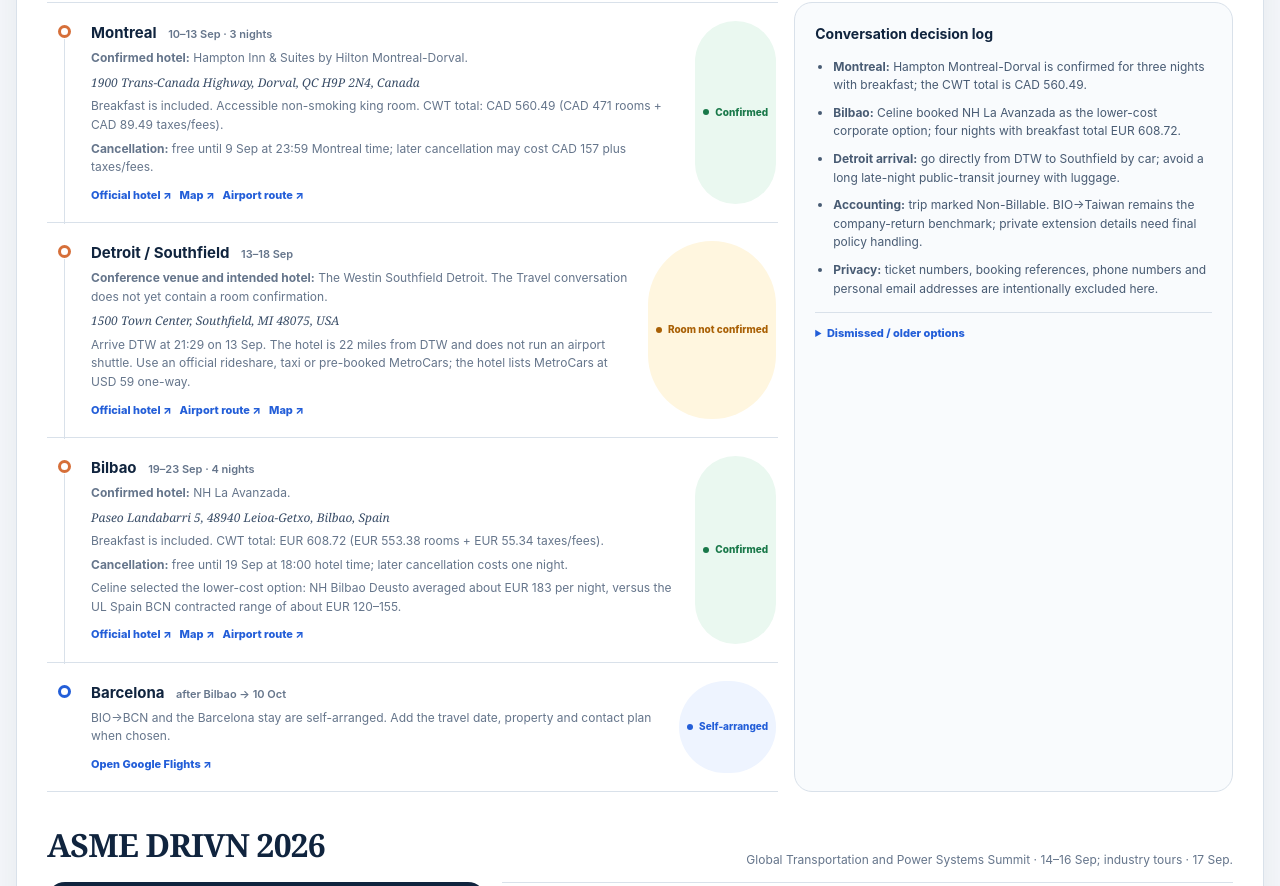
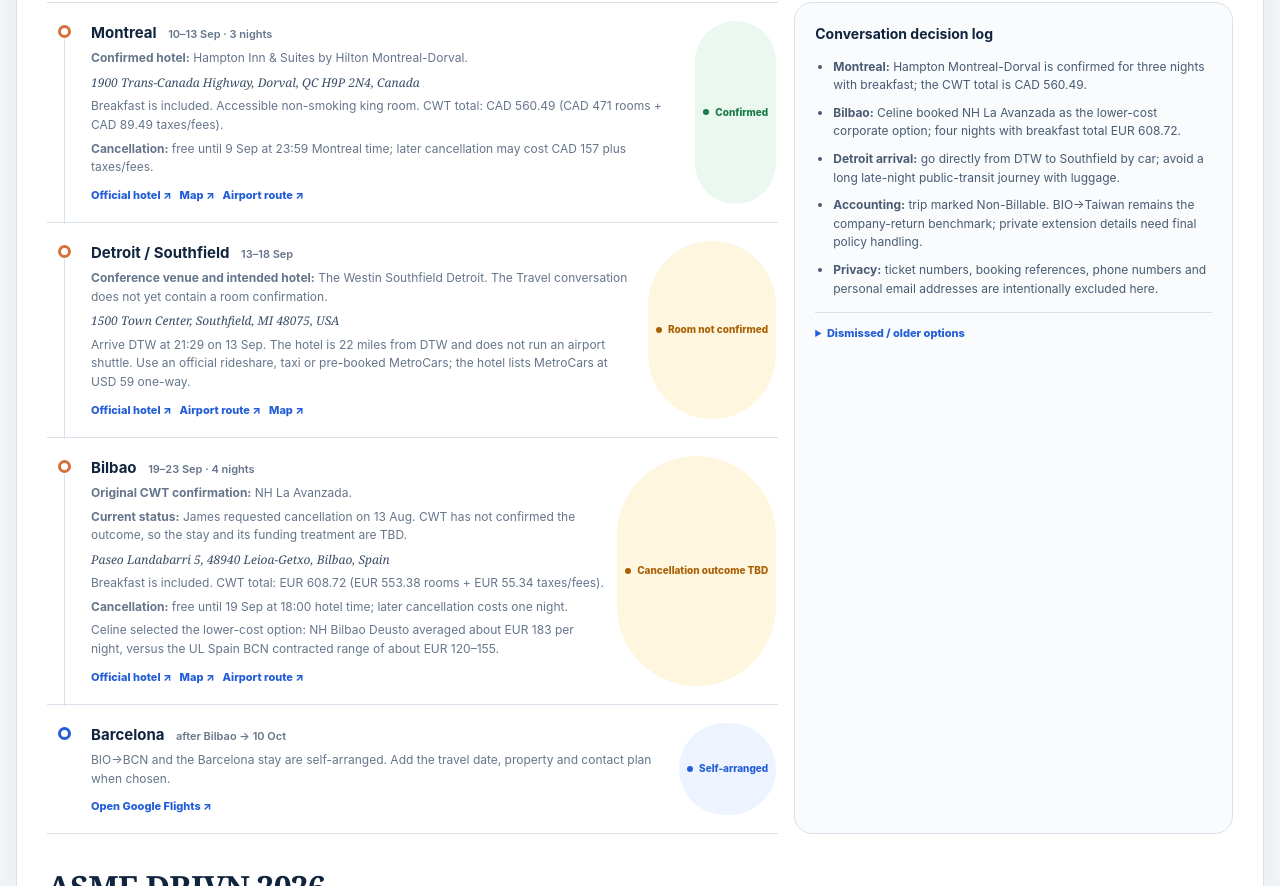
Before and after one commit to EigenJames/montreal-detroit-spain-2026, a plain HTML site: page index.html in a window 1280 px wide. Shown: the part 1722-2608 px from the top of the page. Drawn offline with Linux system fonts and the light colour scheme.

Commit message:
Clarify Bilbao lodging verification status

```diff
--- a/index.html
+++ b/index.html
@@ -489,7 +489,7 @@
             </div>
           </div>
           <div class="journey-footer">
-            <div class="live-status"><i class="pulse"></i><div><strong>Current stage: flights and two hotels confirmed</strong><span>Seven flight segments plus the Montreal and Bilbao stays are confirmed; Westin Southfield and baggage still need verification.</span></div></div>
+            <div class="live-status"><i class="pulse"></i><div><strong>Current stage: flights ticketed; Bilbao lodging under verification</strong><span>Seven flight segments and the Montreal stay are confirmed. CWT has not confirmed the outcome of James’s 13 Aug Bilbao hotel-cancellation request; Detroit lodging and funding treatment remain to be verified.</span></div></div>
             <div class="phase-legend" aria-label="Route phase legend"><span><i></i>Company</span><span><i class="orange"></i>Private</span><span><i class="gray"></i>Return</span></div>
           </div>
         </div>
@@ -566,14 +566,15 @@
               <div class="timeline-pin"><i></i></div>
               <div class="stay-copy">
                 <h3>Bilbao <span class="dates">19–23 Sep · 4 nights</span></h3>
-                <p><strong>Confirmed hotel:</strong> NH La Avanzada.</p>
+                <p><strong>Original CWT confirmation:</strong> NH La Avanzada.</p>
+                <p><strong>Current status:</strong> James requested cancellation on 13 Aug. CWT has not confirmed the outcome, so the stay and its funding treatment are TBD.</p>
                 <address>Paseo Landabarri 5, 48940 Leioa-Getxo, Bilbao, Spain</address>
                 <p>Breakfast is included. CWT total: EUR 608.72 (EUR 553.38 rooms + EUR 55.34 taxes/fees).</p>
                 <p><strong>Cancellation:</strong> free until 19 Sep at 18:00 hotel time; later cancellation costs one night.</p>
                 <p>Celine selected the lower-cost option: NH Bilbao Deusto averaged about EUR 183 per night, versus the UL Spain BCN contracted range of about EUR 120–155.</p>
                 <div class="link-row"><a class="text-link" href="https://www.nh-hotels.com/en/hotel/nh-la-avanzada" target="_blank" rel="noopener">Official hotel ↗</a><a class="text-link" href="https://www.google.com/maps/search/?api=1&amp;query=NH+La+Avanzada+Paseo+Landabarri+5+Leioa" target="_blank" rel="noopener">Map ↗</a><a class="text-link" href="https://www.google.com/maps/dir/?api=1&amp;origin=Bilbao+Airport&amp;destination=NH+La+Avanzada+Leioa" target="_blank" rel="noopener">Airport route ↗</a></div>
               </div>
-              <span class="status approved">Confirmed</span>
+              <span class="status verify">Cancellation outcome TBD</span>
             </article>
 
             <article class="stay-row self">
@@ -919,8 +920,8 @@
         "Flights are selected; ticket receipts and accommodation confirmations are still needed.": "航班已選定；仍需取得電子機票與住宿確認。",
         "Current stage: tickets issued · hotels pending": "目前階段：機票已開立 · 住宿待確認",
         "Seven flight segments are ticketed; accommodation confirmations and baggage verification are still needed.": "七段航班皆已開票；仍需確認住宿與行李額度。",
-        "Current stage: flights and two hotels confirmed": "目前階段：航班與兩間住宿已確認",
-        "Seven flight segments plus the Montreal and Bilbao stays are confirmed; Westin Southfield and baggage still need verification.": "七段航班與蒙特婁、畢爾包住宿皆已確認；Westin Southfield 客房與行李額度仍需核實。",
+        "Current stage: flights ticketed; Bilbao lodging under verification": "目前階段：航班已開票；畢爾包住宿待核實",
+        "Seven flight segments and the Montreal stay are confirmed. CWT has not confirmed the outcome of James’s 13 Aug Bilbao hotel-cancellation request; Detroit lodging and funding treatment remain to be verified.": "七段航班與蒙特婁住宿已確認。CWT 尚未確認 James 於 8 月 13 日提出的畢爾包飯店取消結果；底特律住宿與經費處理仍待核實。",
         "Route phase legend": "旅程階段圖例",
         "Company": "公務",
         "Private": "私人",
@@ -1010,10 +1011,11 @@
         "Map ↗": "地圖 ↗",
         "To Old Montreal ↗": "前往蒙特婁老城 ↗",
         "Awaiting Celine": "等待 Celine",
-        "Confirmed hotel:": "已確認住宿：",
+        "Original CWT confirmation:": "原始 CWT 確認：",
         "Breakfast is included. Accessible non-smoking king room. CWT total: CAD 560.49 (CAD 471 rooms + CAD 89.49 taxes/fees).": "含早餐，無障礙禁菸特大床房。CWT 總額為 CAD 560.49（房費 CAD 471，稅費 CAD 89.49）。",
         "Cancellation:": "取消條款：",
         "free until 9 Sep at 23:59 Montreal time; later cancellation may cost CAD 157 plus taxes/fees.": "可於蒙特婁時間 9 月 9 日 23:59 前免費取消；逾期可能收取 CAD 157 加稅費。",
+        "Cancellation outcome TBD": "取消結果待確認",
         "Confirmed": "已確認",
         "Detroit / Southfield": "底特律／Southfield",
         "13–18 Sep": "9 月 13–18 日",
@@ -1025,6 +1027,8 @@
         "19 Sep onward": "9 月 19 日起",
         "Ask Celine for a city-centre or worksite-convenient corporate hotel. The work address, hotel, end date and reimbursement benchmark are not confirmed in the recovered conversation.": "請 Celine 尋找市中心或方便前往工作地點的企業價住宿。目前對話中尚未確認工作地址、住宿、結束日期與費用基準。",
         "Bilbao map ↗": "畢爾包地圖 ↗",
+        "Current status:": "目前狀態：",
+        "James requested cancellation on 13 Aug. CWT has not confirmed the outcome, so the stay and its funding treatment are TBD.": "James 已於 8 月 13 日要求取消。CWT 尚未確認結果，因此住宿與經費處理均為待確認。",
         "Breakfast is included. CWT total: EUR 608.72 (EUR 553.38 rooms + EUR 55.34 taxes/fees).": "含早餐。CWT 總額為 EUR 608.72（房費 EUR 553.38，稅費 EUR 55.34）。",
         "free until 19 Sep at 18:00 hotel time; later cancellation costs one night.": "可於飯店當地時間 9 月 19 日 18:00 前免費取消；逾期收取一晚房費。",
         "Celine selected the lower-cost option: NH Bilbao Deusto averaged about EUR 183 per night, versus the UL Spain BCN contracted range of about EUR 120–155.": "Celine 選擇價格較低的方案；NH Bilbao Deusto 平均每晚約 EUR 183，而 UL 西班牙 BCN 合約房價約為 EUR 120–155。",
```
